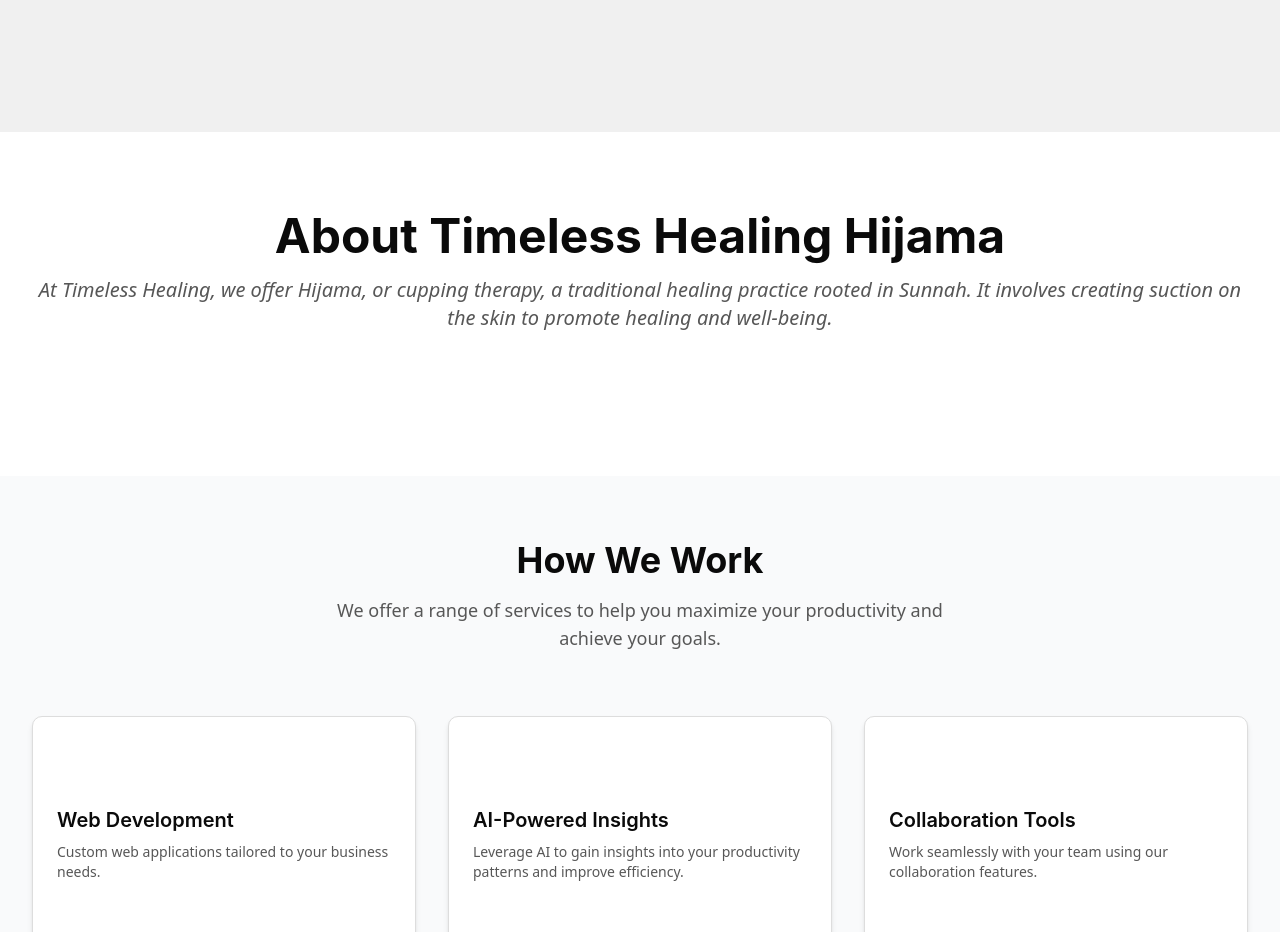
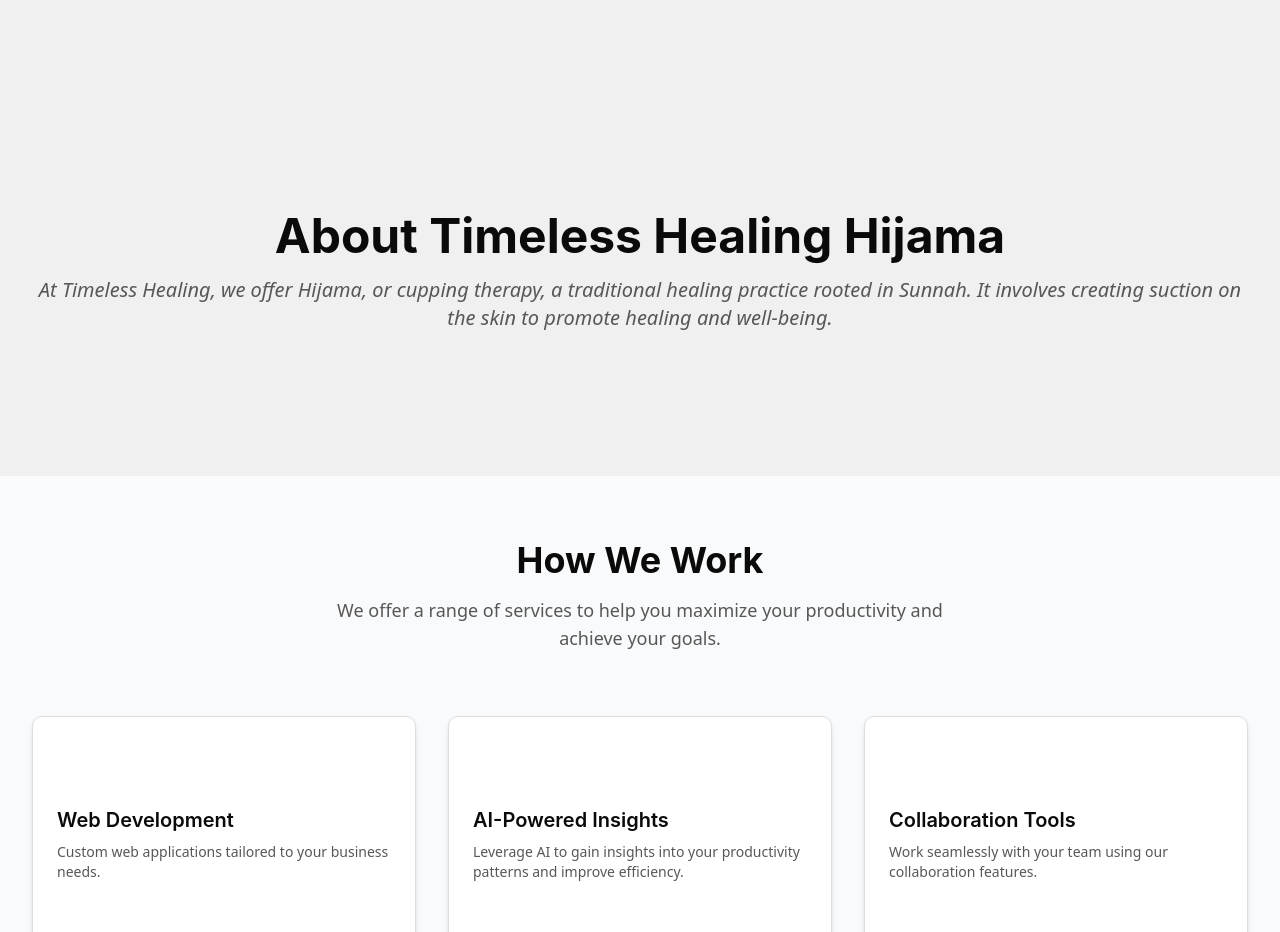
Before and after one commit to HalalElites-dev/halalelites-next-timelesshealing, a Next.js app: page / in a window 1280 px wide. Shown: the part 920-1852 px from the top of the page. Built offline with nearby package versions, Linux system fonts and the light colour scheme.

Commit message:
update and more bugs

```diff
--- a/components/sections/About.tsx
+++ b/components/sections/About.tsx
@@ -3,7 +3,7 @@
 
 const About = () => {
   return (
-    <section id='about' className="py-20 px-6 bg-white">
+    <section id='about' className="py-20 px-6 bg-background">
       <div className=" max-w-7xl mx-auto">
         <div className="text-center mb-16">
           <h2 className="text-3xl md:text-5xl font-bold text-foreground mb-4">{ABOUT_HEADING}</h2>
```
